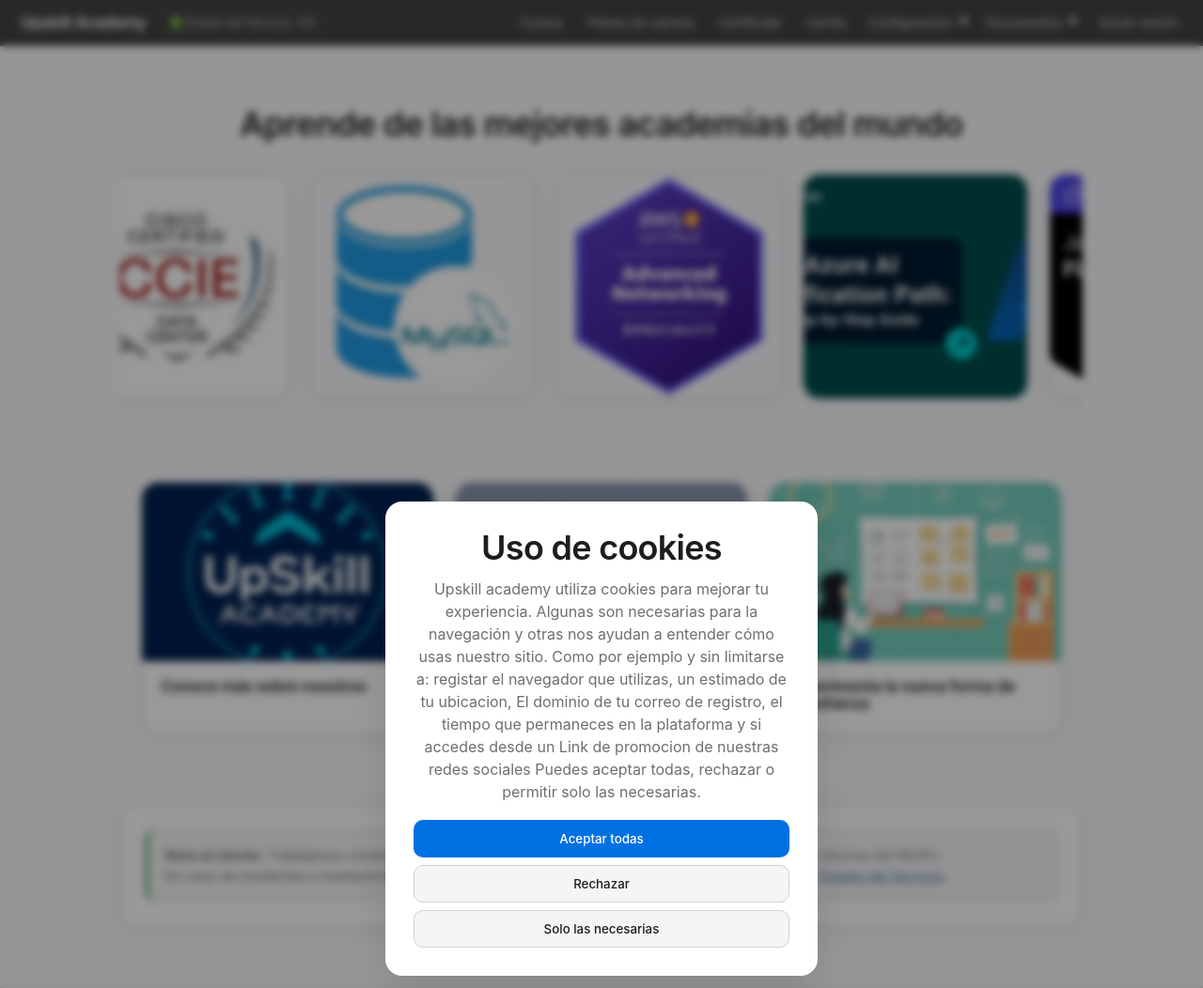
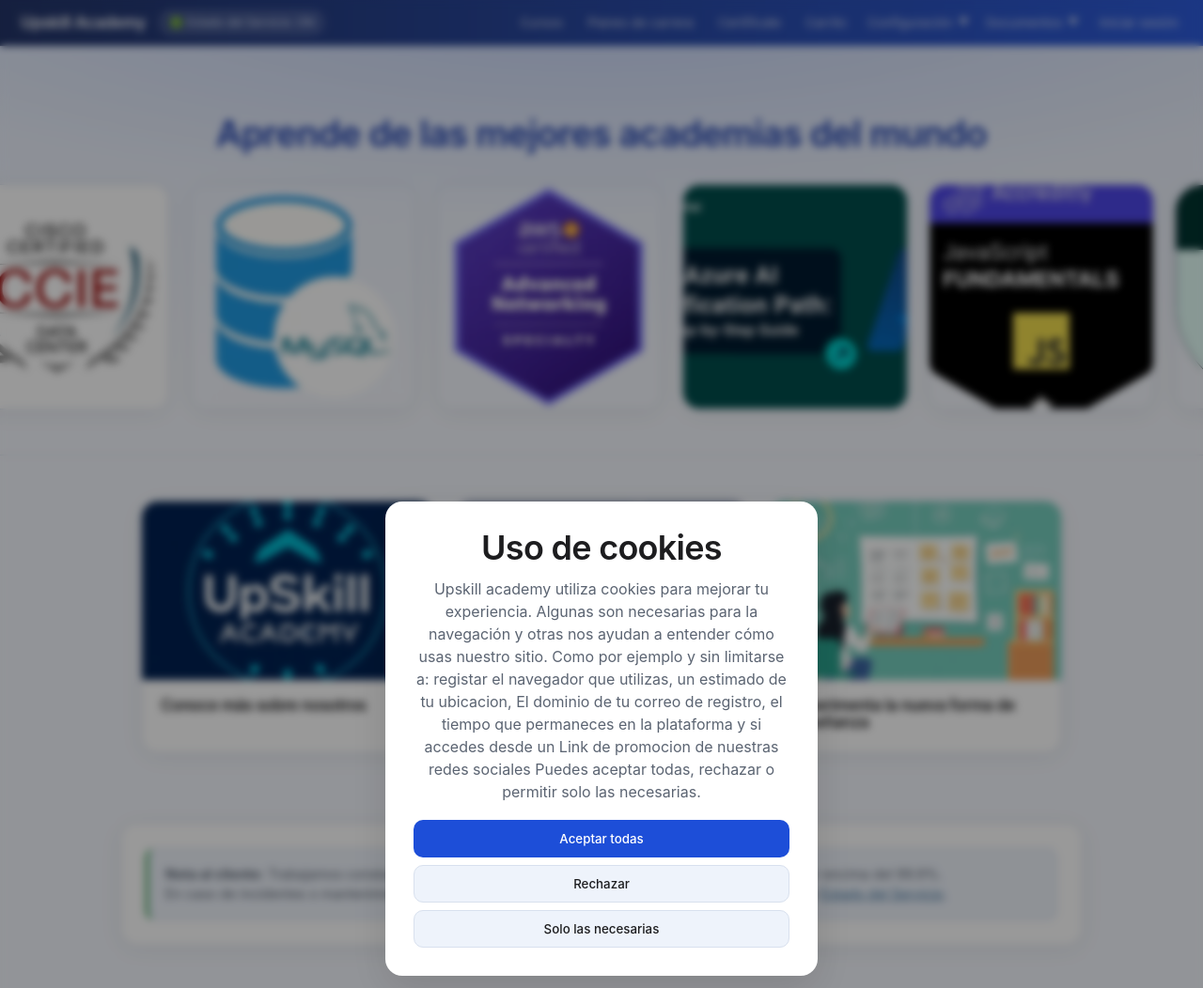
Before and after one commit to JhonGoodEld/upSkill, a PHP site: page /views/pagPrin.html in a window 1280 px wide. Shown: the top 1052 px of the page at 94% size. Run offline with PHP 8.4, Linux system fonts and the light colour scheme.

Commit message:
Mas azul arriba: navbar en degradado azul y banda del hero
- navbar con degradado azul marino -> azul (antes casi negro)
- paleta alineada al azul del CRM (#1d4ed8); fondo con leve tinte frio
- banda azul suave detras del titulo del carrusel
- badge de estado legible sobre el navbar azul

Co-Authored-By: Claude Sonnet 5 <noreply@anthropic.com>

```diff
--- a/css/stylePrin.css
+++ b/css/stylePrin.css
@@ -6,15 +6,16 @@
 
 :root {
   /* Color */
-  --bg:          #fbfbfd;
+  --bg:          #f4f7fd;
   --surface:     #ffffff;
-  --surface-2:   #f5f5f7;
+  --surface-2:   #eef3fb;
   --text:        #1d1d1f;
-  --text-soft:   #6e6e73;
-  --border:      #d2d2d7;
-  --accent:      #0071e3;
-  --accent-600:  #0077ed;
-  --accent-050:  #e8f1fd;
+  --text-soft:   #5b6472;
+  --border:      #d8e0ee;
+  --accent:      #1d4ed8;
+  --accent-600:  #1e40af;
+  --accent-050:  #e6efff;
+  --azul-nav:    #12245c;
   --ok:          #1d8f3b;
   --danger:      #d93025;
 
@@ -101,10 +102,10 @@ p  { color: var(--text-soft); }
   gap: 10px 22px;
   min-height: var(--nav-h);
   padding: 8px 22px;
-  background: rgba(22, 22, 23, .8);
+  background: linear-gradient(90deg, rgba(18, 36, 92, .92), rgba(29, 78, 216, .92));
   backdrop-filter: saturate(180%) blur(20px);
   -webkit-backdrop-filter: saturate(180%) blur(20px);
-  border-bottom: 1px solid rgba(255, 255, 255, .08);
+  border-bottom: 1px solid rgba(255, 255, 255, .12);
   color: #f5f5f7;
   font-size: .85rem;
   text-align: left;
@@ -150,9 +151,10 @@ p  { color: var(--text-soft); }
   align-items: center;
   gap: 6px;
   font-size: .76rem;
-  color: #d2d2d7;
+  color: #eaf0ff;
+  background: rgba(255, 255, 255, .12);
   padding: 3px 10px;
-  border: 1px solid rgba(255, 255, 255, .16);
+  border: 1px solid rgba(255, 255, 255, .22);
   border-radius: var(--radio-pill);
   white-space: nowrap;
 }
@@ -408,7 +410,7 @@ p  { color: var(--text-soft); }
   --text-soft: #a1a1a6;
   --border: #3a3a3c;
 }
-.dark-mode .navbar { background: rgba(28, 28, 30, .8); }
+.dark-mode .navbar { background: linear-gradient(90deg, rgba(12, 20, 48, .92), rgba(23, 55, 145, .92)); }
 
 /* ============================================================
    ANIMACIONES / UTILIDADES
--- a/css/styles.css
+++ b/css/styles.css
@@ -20,14 +20,21 @@
 
 /* ---------- Carrusel de certificaciones ---------- */
 .carousel {
-  padding: 64px 22px 40px;
+  position: relative;
+  padding: 72px 22px 48px;
   text-align: center;
   overflow: hidden;
+  max-width: none;          /* banda azul a todo el ancho */
+  background:
+    radial-gradient(1200px 340px at 50% -60px, rgba(29, 78, 216, .16), transparent 70%),
+    linear-gradient(180deg, #e7eefc 0%, var(--bg) 78%);
+  border-bottom: 1px solid var(--border);
 }
 .carousel h3 {
-  margin-bottom: 32px;
-  font-size: clamp(1.6rem, 3vw, 2.25rem);
-  color: var(--text);
+  max-width: var(--ancho-max);
+  margin: 0 auto 32px;
+  font-size: clamp(1.6rem, 3vw, 2.4rem);
+  color: var(--accent-600);
 }
 .carousel-container {
   display: flex;
```
